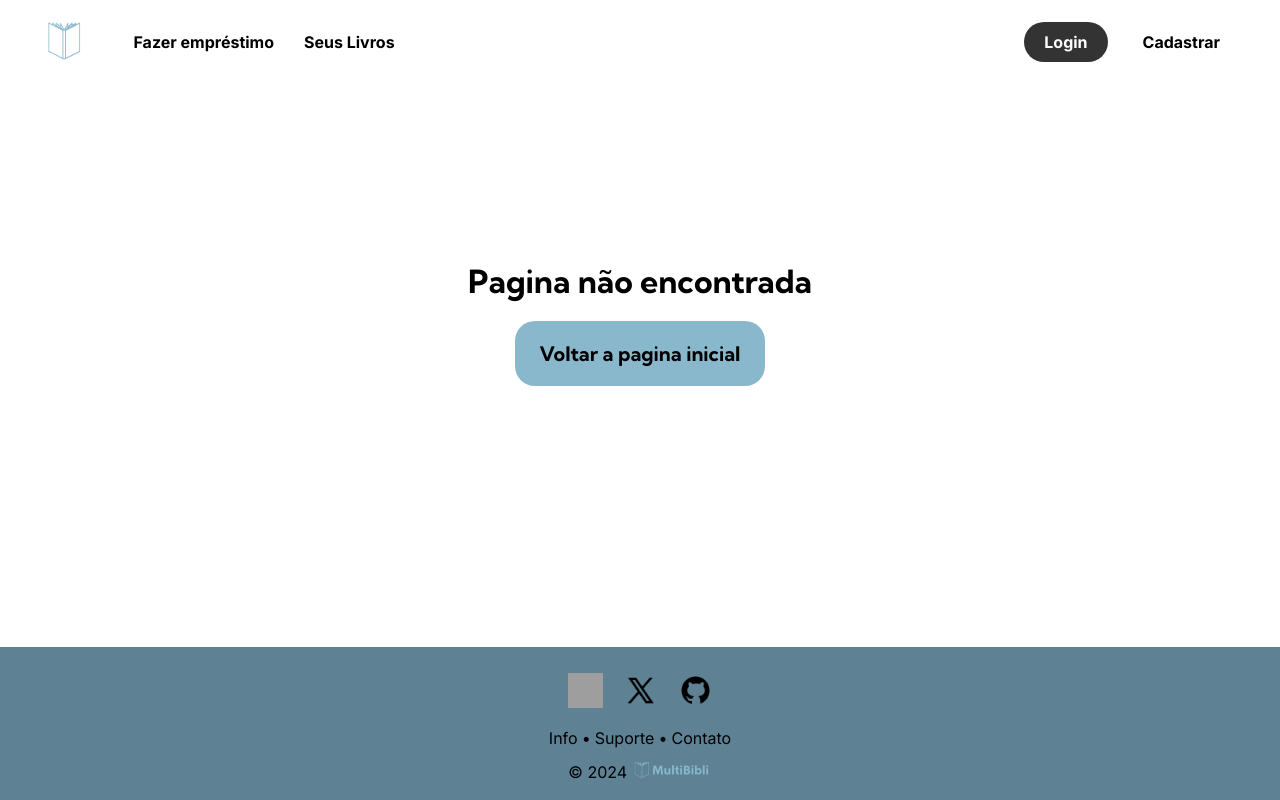
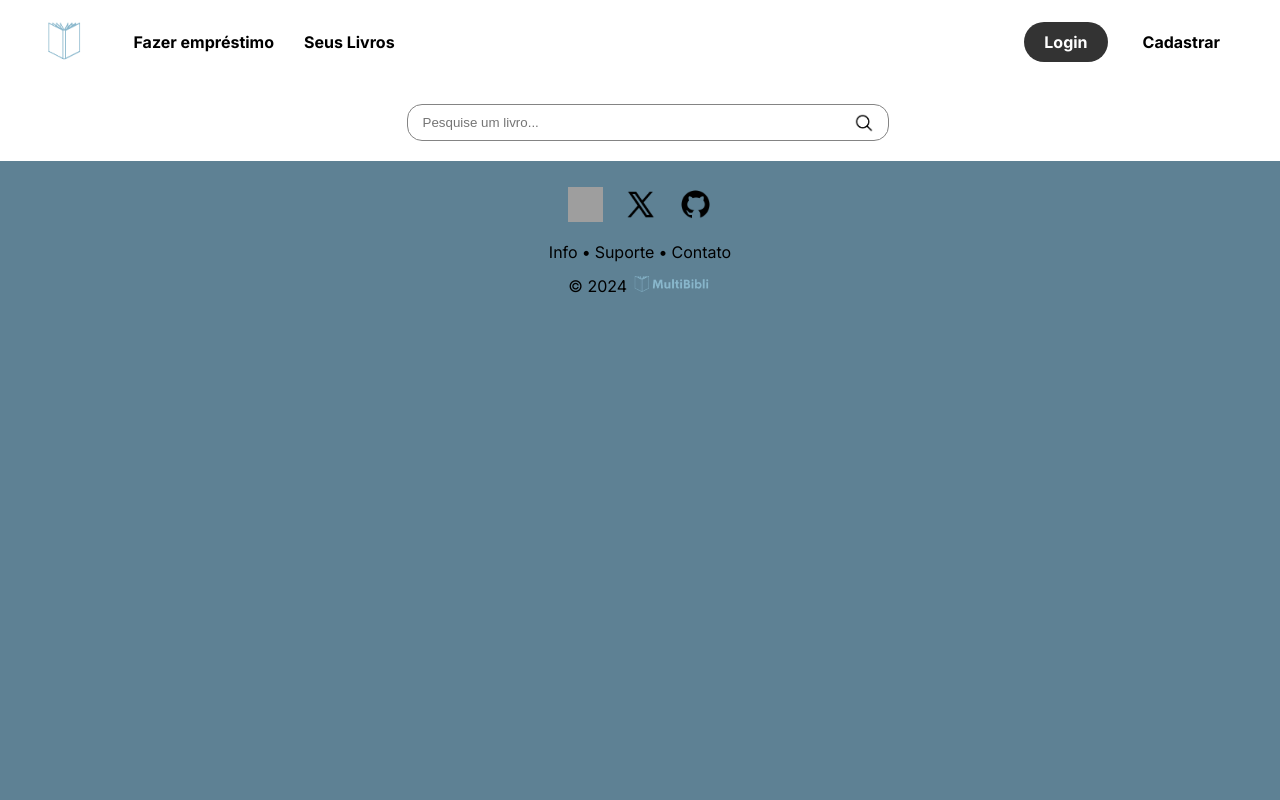
Before and after one commit to matheuslopesduarte-s-Organization/PS_ATV5_G6, a Vue app: page /admin in a window 1280 px wide. Built offline with nearby package versions, Linux system fonts and the light colour scheme; grey boxes are pictures that could not be loaded.

Commit message:
feat: Criação pagina Admin #6

```diff
--- /dev/null
+++ b/src/components/listComponent.vue
@@ -0,0 +1,40 @@
+<script setup>
+
+
+
+</script>
+<template>
+    <span class="search">
+        <input type="text" placeholder="Pesquise um livro..." />
+        <img src="/icons/search.png" />
+    </span>
+    <section class="list">
+
+    </section>
+</template>
+<style scoped>
+
+.search {
+    display: flex;
+    justify-content: center;
+    align-items: center;
+    margin: 20px;
+}
+
+.search input {
+    padding: 10px 15px;
+    border: 1px solid #848484;
+    border-radius: 15px;
+    width: 450px;
+}
+
+.search img {
+    width: 20px;
+    margin-left: -35px;
+}
+
+.list {
+
+}
+
+</style>
--- a/src/router/index.js
+++ b/src/router/index.js
@@ -37,6 +37,11 @@ const router = createRouter({
       path: '/:pathMatch(.*)*',
       name: 'NotFound',
       component: () => import('../views/notFoundView.vue')
+    },
+    {
+      path: '/admin',
+      name: 'admin',
+      component: () => import('../views/adminPanelView.vue')
     }
   ]
 })
--- /dev/null
+++ b/src/views/adminPanelView.vue
@@ -0,0 +1,21 @@
+<script setup>
+import headerComponent from '@components/headerComponent.vue'
+import footerComponent from '@components/footerComponent.vue'
+import listComponent from '@components/listComponent.vue'
+
+</script>
+<template>
+    <headerComponent />
+    <main>
+        <listComponent />
+    </main>
+    <footerComponent />
+</template>
+<style scoped>
+main {
+    display: flex;
+    padding-top: 84px;
+    flex-direction: column;
+    align-items: center;
+}
+</style>
```
